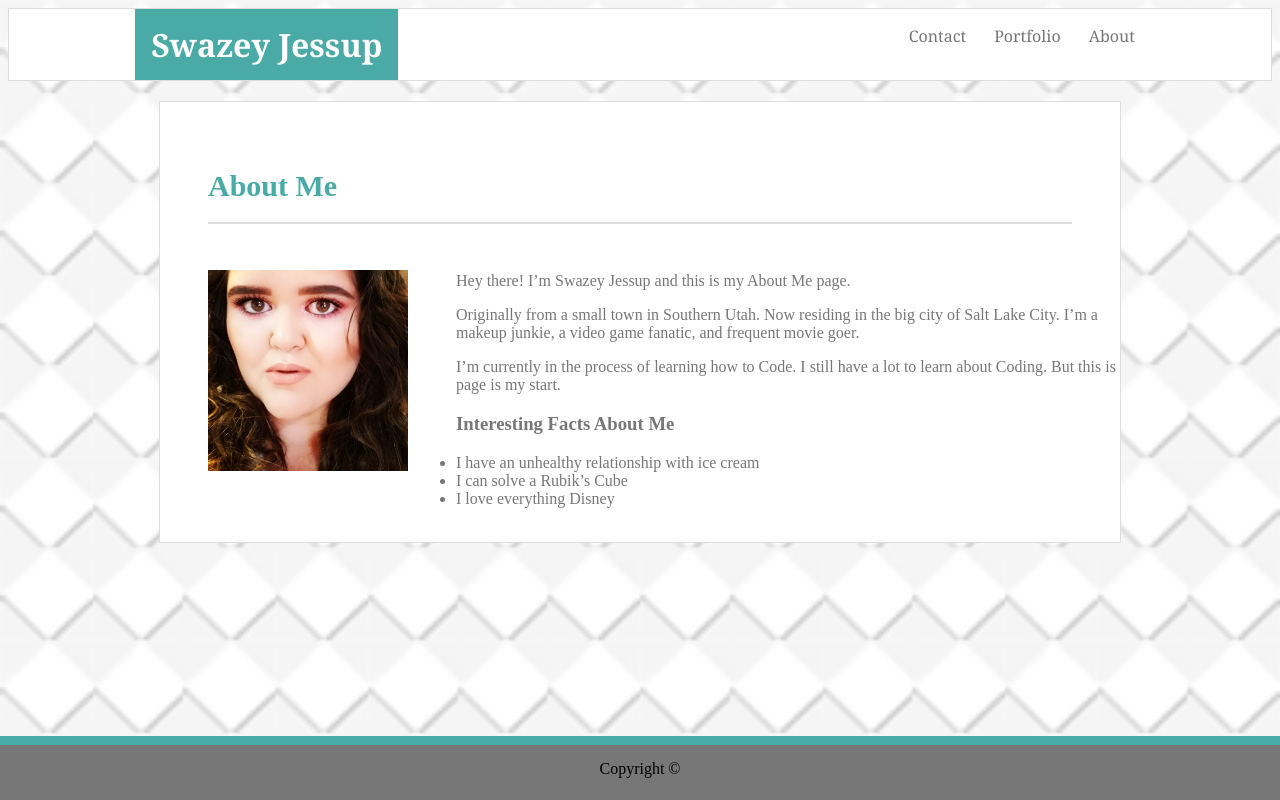
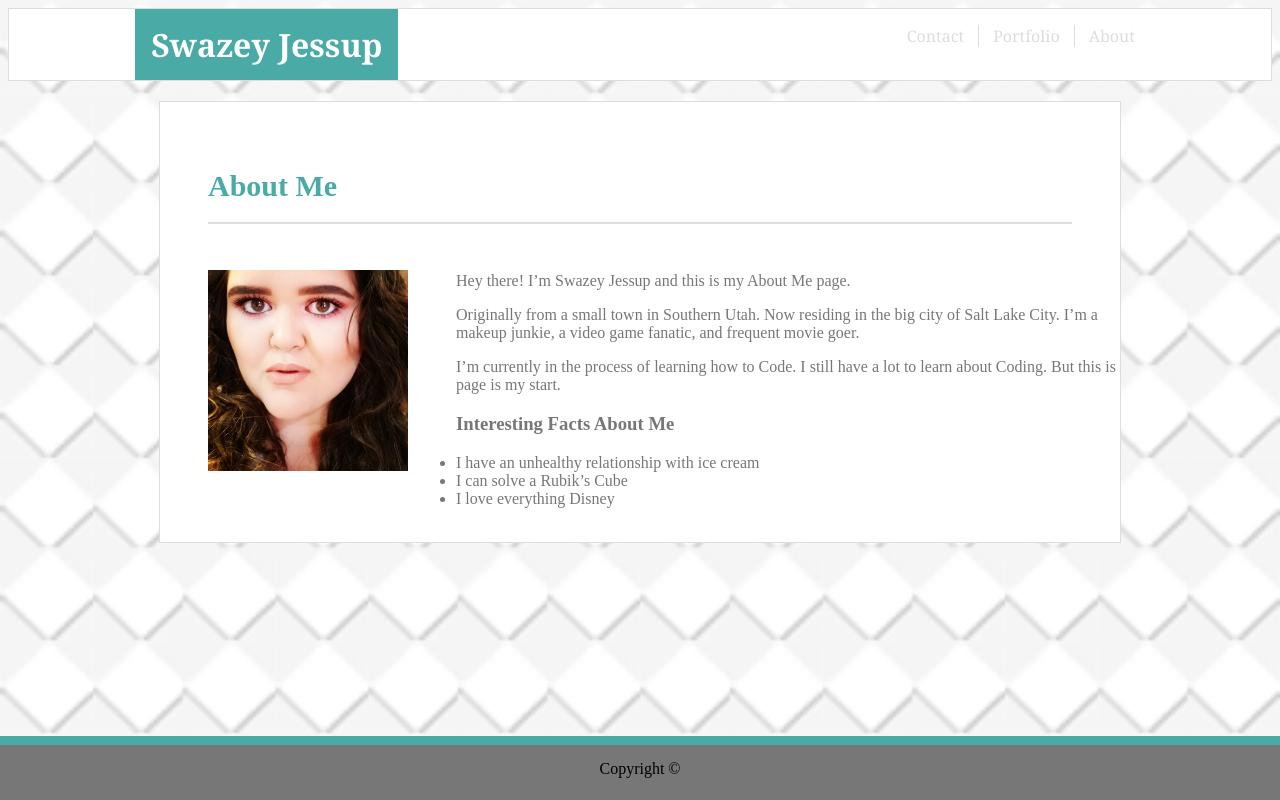
Before and after one commit to swazeyjessup/Basic-Portfolio, a plain HTML site: page index.html in a window 1280 px wide. Drawn offline with Linux system fonts and the light colour scheme.

Commit message:
Changed header font colors and added a right boarder

```diff
--- a/Assets/css/style.css
+++ b/Assets/css/style.css
@@ -31,10 +31,11 @@ main{
      position: relative;
 
 
+
  }
 
  .name{
-    left:10%
+    left:10%;
  }
 
 .index{
@@ -43,9 +44,13 @@ main{
 }
 .portfolio{
    right: 10%;
+   border-right: 1px solid #dddddd;
+
 }
 .contact{
-  right: 10%
+  right: 10%;
+  border-right: 1px solid #dddddd;
+
 }
 
  body{
@@ -62,7 +67,7 @@ main{
 
  div a{
      /* display: inline-block; */
-     color:#777777;
+     color: #dddddd;
      text-align: center;
      padding: 14px 14px;
      text-decoration: none;
```
